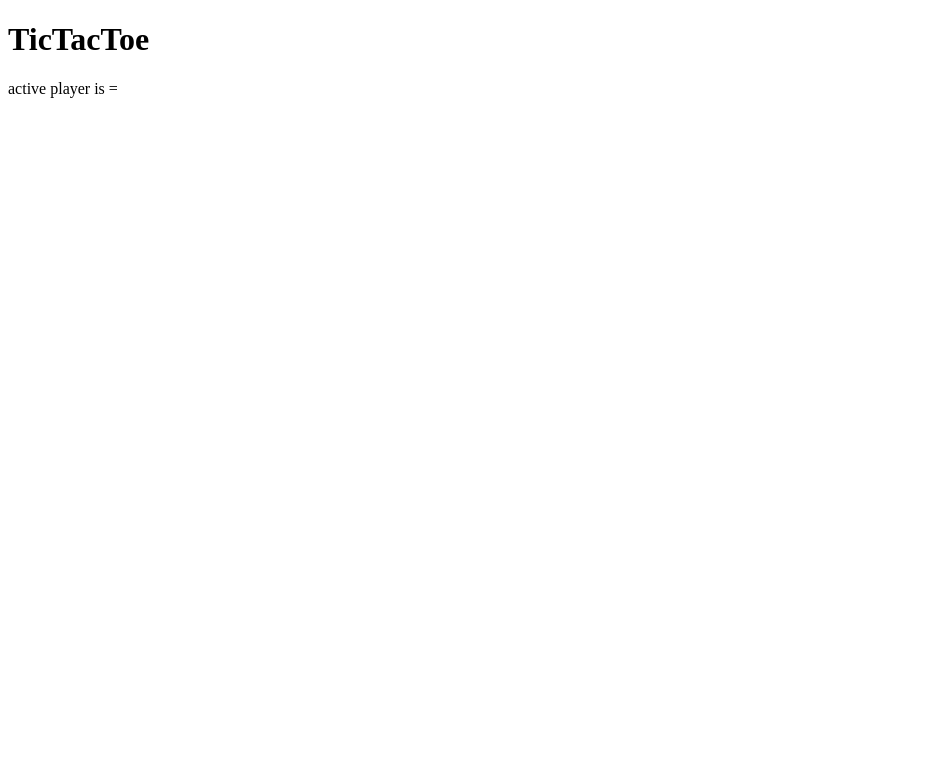
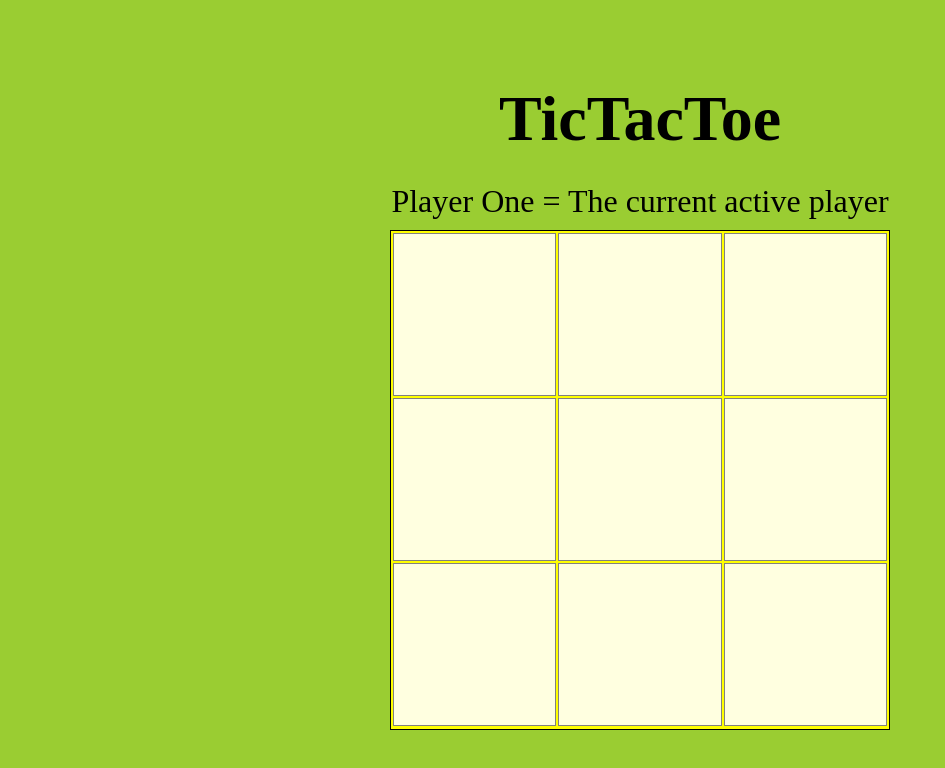
Before and after one commit to NickJones13908/ticTacToe, a plain HTML site: page index.html in a window 1280 px wide. Shown: the whole page, without its empty margins (0-945 px from the left). Drawn offline with Linux system fonts and the light colour scheme.

Commit message:
game logic interacts with dom

```diff
--- a/index.html
+++ b/index.html
@@ -9,14 +9,11 @@
 <body>
     <div class="container">
         <h1>TicTacToe</h1>
-        <div class="active_player">
-            <p id = "active_player_id">active player is = </p>
-        </div>
-        <div class="">
-        </div>
+        <div class="message"></div>
+        <div class="playerTurn"></div>
+        <div class="board"></div>
 
     </div>
-
     <script src="script.js"></script>
 </body>
 </html>
--- a/script.js
+++ b/script.js
@@ -55,20 +55,11 @@ const GameBoard = (function(){
 
 console.log(GameBoard.getBoard());
 
-const GameController = (function(
-playerOneName = "Player One",
-playerTwoName = "Player two"){
-    const board  = GameBoard.getBoard();
+const GameController = (function(){
 
     const players = [
-        {
-        name: playerOneName,
-        symbol: "X"
-        },
-        {
-        name: playerTwoName,
-        symbol: "O"
-        }
+        {name: "Player One", symbol: "X"},
+        {name: "Player Two", symbol: "O"}
     ];
 
     let activePlayer = players[0];
@@ -81,7 +72,7 @@ playerTwoName = "Player two"){
     const playRound = (row, col) => {
         if (!GameBoard.placeMarker(row, col, activePlayer.symbol)){
             console.log("spot already taken! Choose another.")
-            return;
+            return "spot already taken! Choose another.";
         }
         console.log(`${activePlayer.name} placed ${activePlayer.symbol} at (${row} , ${col})`);
 
@@ -91,15 +82,16 @@ playerTwoName = "Player two"){
             const winner = players.find(player => player.symbol === winnerSymbol);
             console.log(`${winner.name} wins!`);
             GameBoard.resetBoard();
-            return;
+            return `${winner.name} wins!`;
         }
         if (GameBoard.isFull()){
             console.log("It's a tie!");
             GameBoard.resetBoard();
-            return;
+            return "It's a tie!";
         }
 
         switchPlayerTurn();
+        return null;
 
     };
 
@@ -108,3 +100,50 @@ playerTwoName = "Player two"){
     return{ playRound, getActivePlayer };
 
 })();
+
+const DisplayController = (function(){
+    const game = GameBoard;
+    const playerTurnDiv = document.querySelector('.playerTurn');
+    const boardDiv = document.querySelector('.board');
+    const messageDiv = document.querySelector(".message");
+    //console.log(game);
+
+
+
+    const updateScreen = () =>{
+
+        boardDiv.textContent = "";
+
+        const board = game.getBoard();
+        const activePlayer = GameController.getActivePlayer();
+
+        playerTurnDiv.textContent = `${activePlayer.name} = The current active player`
+
+        //updates the screen
+        board.forEach((row, rowIndex) => {
+            row.forEach((cell, colIndex) => {
+                const cellButton = document.createElement("button");
+                cellButton.classList.add("cell");
+                cellButton.dataset.row = rowIndex;
+                cellButton.dataset.column = colIndex;
+                cellButton.textContent = cell ? cell : "";
+                boardDiv.appendChild(cellButton);
+                cellButton.addEventListener("click", () => {
+                    const row = parseInt(cellButton.dataset.row);
+                    const col = parseInt(cellButton.dataset.column);
+                    const message = GameController.playRound(row, col);
+                    updateScreen();
+
+                    if (message){
+                        messageDiv.textContent = message;
+                    }
+                    else{
+                        messageDiv.textContent = "";
+                    }
+                })
+            });
+        });
+
+    }
+    updateScreen()
+})();
--- a/style.css
+++ b/style.css
@@ -0,0 +1,94 @@
+/* 1. Use a more-intuitive box-sizing model */
+html, body {
+    height: 100%;
+    width: 100%;
+  }
+*, *::before, *::after {
+    box-sizing: border-box;
+  }
+
+  /* 2. Remove default margin */
+  * {
+    margin: 0;
+  }
+
+  /* 3. Enable keyword animations */
+  @media (prefers-reduced-motion: no-preference) {
+    html {
+      interpolate-size: allow-keywords;
+    }
+  }
+
+  body {
+    /* 4. Add accessible line-height */
+    line-height: 1.5;
+    /* 5. Improve text rendering */
+    -webkit-font-smoothing: antialiased;
+  }
+
+  /* 6. Improve media defaults */
+  img, picture, video, canvas, svg {
+    display: block;
+    max-width: 100%;
+  }
+
+  /* 7. Inherit fonts for form controls */
+  input, button, textarea, select {
+    font: inherit;
+  }
+
+  /* 8. Avoid text overflows */
+  p, h1, h2, h3, h4, h5, h6 {
+    overflow-wrap: break-word;
+  }
+
+  /* 9. Improve line wrapping */
+  p {
+    text-wrap: pretty;
+  }
+  h1, h2, h3, h4, h5, h6 {
+    text-wrap: balance;
+  }
+
+  /*
+    10. Create a root stacking context
+  */
+  #root, #__next {
+    isolation: isolate;
+  }
+
+.board{
+    display: grid;
+    height: 500px;
+    width: 500px;
+    grid-template-columns: repeat(3, 1fr);
+    grid-template-rows: repeat(3, 1fr);
+    border: 1px solid black;
+    gap: 2px;
+    padding: 2px;
+    background-color: yellow;
+}
+.cell{
+    display: flex;
+    justify-content: center;
+    align-items: center;
+    text-align: center;
+    font-size: 2rem;
+    border: 1px solid grey;
+    background: lightyellow;
+    cursor: pointer;
+}
+.container {
+    height: 100%;
+    width: 100%;
+    min-height: 100vh;
+    display: flex;
+    flex-direction: column;
+    justify-content: center;
+    align-items: center;
+    text-align: center;
+    gap: 5px;
+    font-size: 2rem;
+    padding: 2px;
+    background: yellowgreen;
+  }
```
